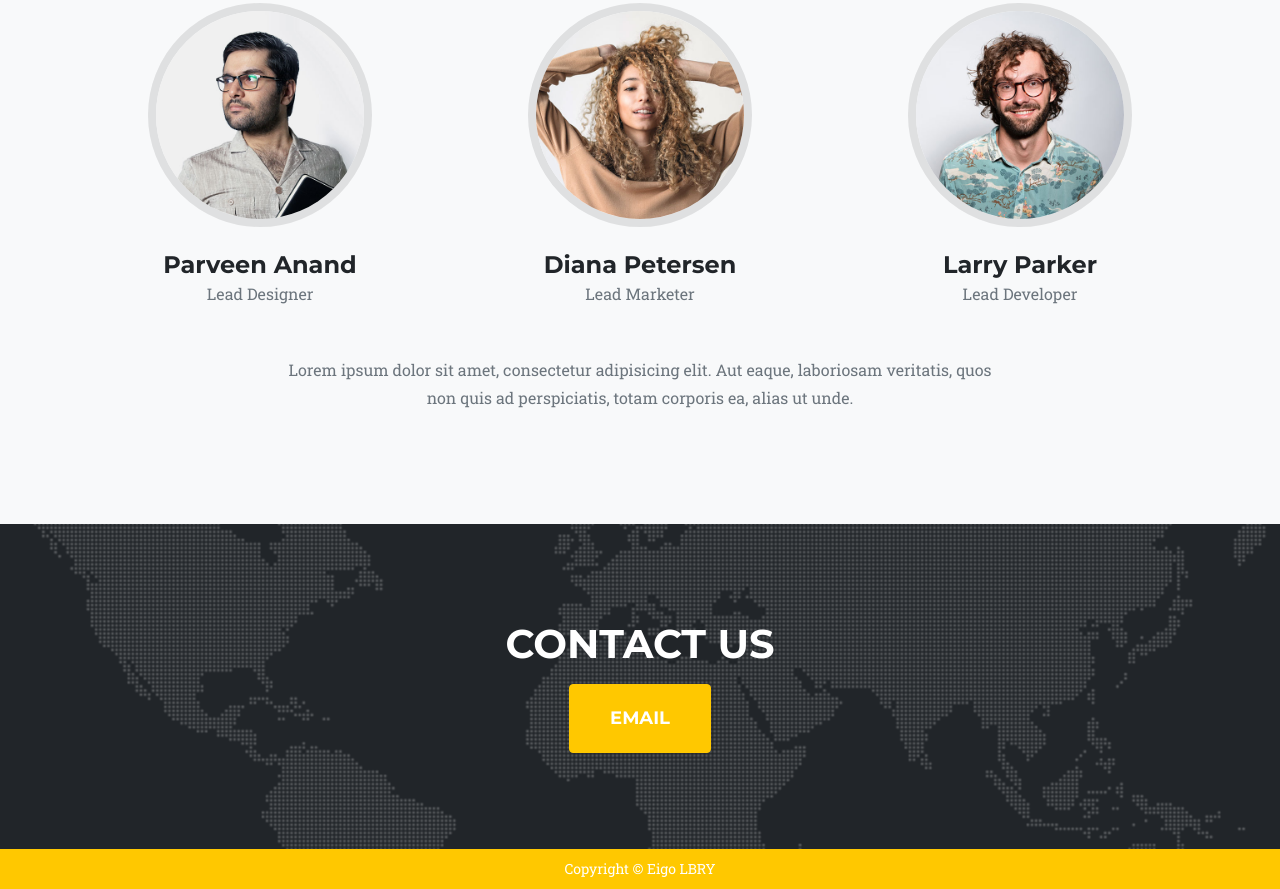
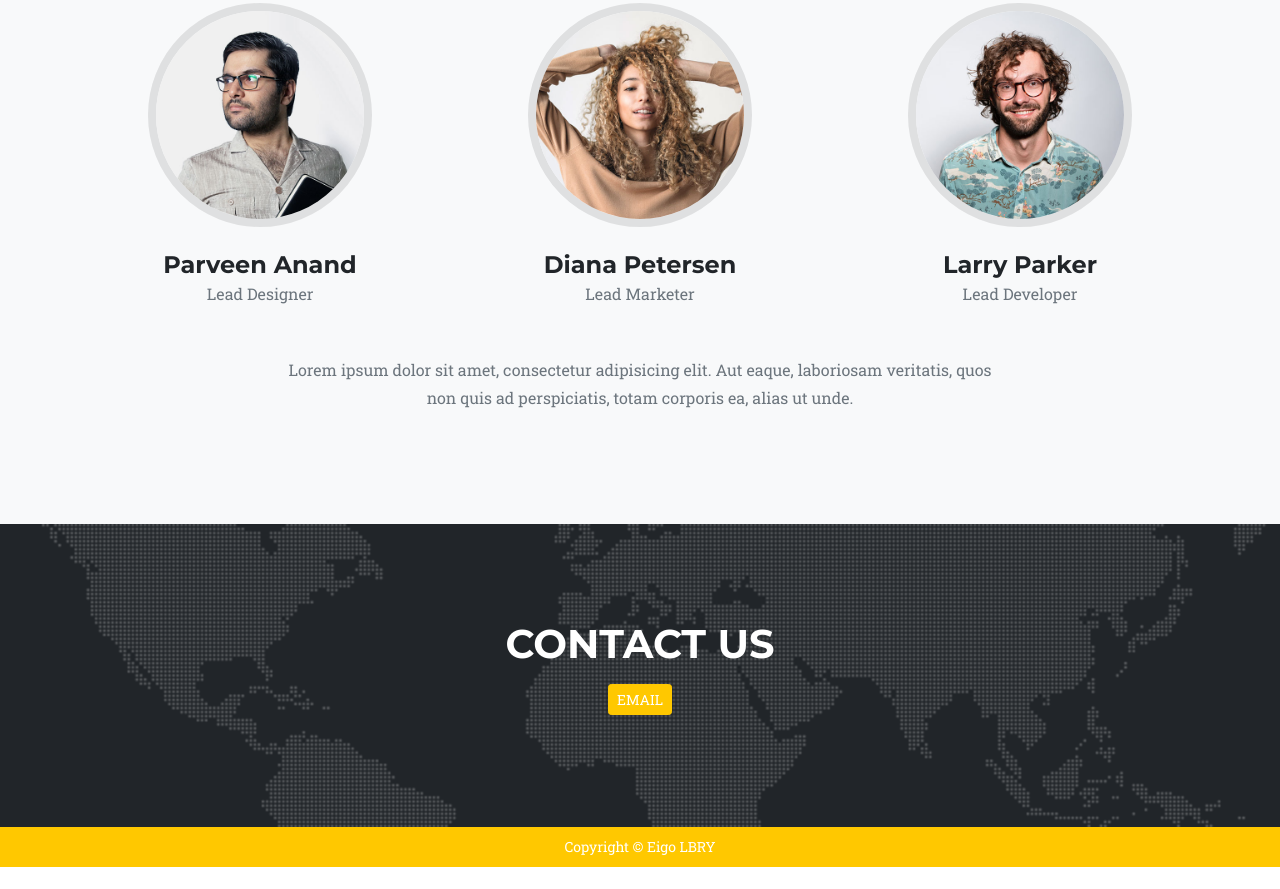
Before and after one commit to EssentialEnglish/Eigo, a plain HTML site: page index.html in a window 1280 px wide. Shown: the part 4398-5287 px from the top of the page. After the commit the page ends 5265 px from the top, so only its background shows below. Drawn offline with Linux system fonts and the light colour scheme.

Commit message:
Update index.html

```diff
--- a/index.html
+++ b/index.html
@@ -198,7 +198,9 @@
             <div class="container">
                 <div class="text-center">
                     <h2 class="section-heading text-uppercase">Contact Us</h2>
-                    <a class="btn btn-primary btn-xl text-uppercase" href="mailto: essentialenglish@protonmail.com">Email</a>
+                    <h2 class="section-heading text-uppercase"></h2>
+                    <a class="btn btn-primary btn-sm text-uppercase" href="mailto: essentialenglish@protonmail.com">Email</a>
+                    <h2 class="section-heading text-uppercase"></h2>
                 </div>
             </div>
         </section>
```
